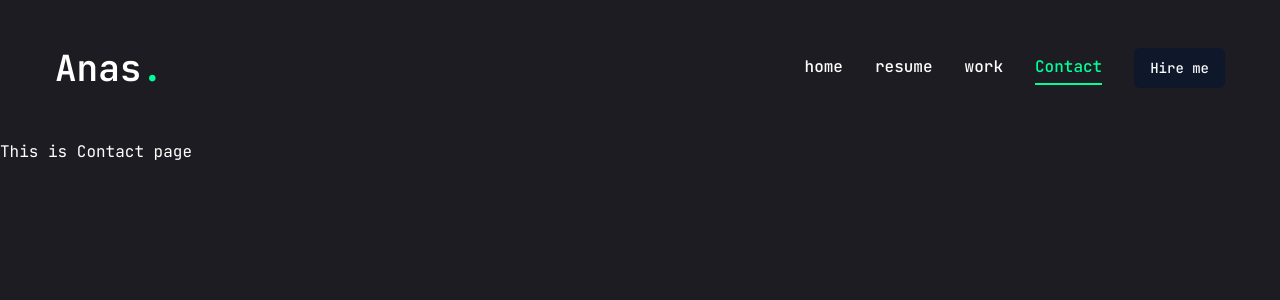
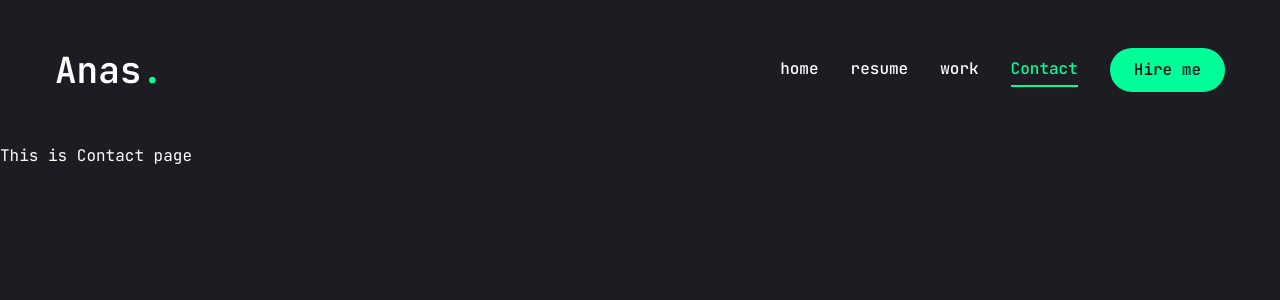
Before and after one commit to anasahammad/my-portfolio, a Next.js app: page /contact in a window 1280 px wide. Shown: the top 300 px of the page. Built offline with nearby package versions, Linux system fonts and the light colour scheme.

Commit message:
navbar added

```diff
--- a/components/Header.jsx
+++ b/components/Header.jsx
@@ -2,6 +2,7 @@
 import Link from "next/link";
 import { Button } from "./ui/button";
 import Nav from "./Nav";
+import MobileNav from "./MobileNav";
 const Header = () => {
     return (
         <header className='py-8 xl:py-12 text-white'>
@@ -22,7 +23,9 @@
 
                 {/* Mobile nav links */}
 
-                <div className="xl:hidden">Mobile link</div>
+                <div className="xl:hidden">
+                    <MobileNav/>
+                </div>
             </div>
         </header>
     );
--- /dev/null
+++ b/components/MobileNav.jsx
@@ -0,0 +1,54 @@
+"use client";
+
+import { usePathname } from "next/navigation";
+import { Sheet, SheetContent, SheetTrigger } from "./ui/sheet";
+import Link from "next/link";
+import {CiMenuFries} from 'react-icons/ci'
+
+
+const navLinks = [
+    {
+        title: "home",
+        path: "/"
+    },
+    {
+        title: "resume",
+        path: "/resume"
+    },
+    {
+        title: "work",
+        path: "/work"
+    },
+    {
+        title: "contact",
+        path: "/contact"
+    },
+]
+const MobileNav = () => {
+    const pathname = usePathname()
+    return (
+        <Sheet>
+           <SheetTrigger className="flex justify-center items-center">
+            <CiMenuFries className="text-[32px] text-accent"/>
+           </SheetTrigger>
+           <SheetContent className="flex flex-col">
+                {/* logo */}
+                <div className=" mb-4 text-2xl ">
+                    <Link href="/">
+                    <h1 className="text-4xl font-semibold">Anas<span className="text-accent">.</span></h1>
+                    </Link>
+                </div>
+                {/* nav links */}
+                <nav className="flex flex-col justify-center items-center gap-8">
+                    {navLinks?.map((link, idx)=> {
+                        return (
+                            <Link href={link.path} key={idx} className={`text-xl capitalize hover:text-accent transition-all ${link.path === pathname && 'text-accent border-b-2 border-accent'}`}>{link.title}</Link>
+                        )
+                    })}
+                </nav>
+           </SheetContent>
+        </Sheet>
+    );
+};
+
+export default MobileNav;
--- a/components/StairTransition.jsx
+++ b/components/StairTransition.jsx
@@ -14,6 +14,13 @@
                 <div className="h-screen w-screen fixed top-0 left-0 right-0 pointer-events-none z-40 flex">
                     <Stairs/>
                 </div>
+
+                <motion.div className="h-screen w-screen fixed bg-primary top-0 pointer-events-none"
+                initial={{opacity : 1}}
+                animate={{opacity: 0,
+                    transition : {delay : 1, ease: "easeInOut", duration: 0.4}
+                 }}
+                />
             </div>
         </AnimatePresence>
     </>
--- a/components/Stairs.jsx
+++ b/components/Stairs.jsx
@@ -1,10 +1,41 @@
+import { animate, motion } from "framer-motion";
 
 
+//variants
+const stairAnimation = {
+    initial : {
+        top: "0%"
+    },
+    animate : {
+        top : "100%"
+    },
+    exit : {
+        top : "100%, 0%"
+    }
+}
+
+const reverseIndex = (index)=>{
+    const totalSteps = 6;
+    return totalSteps - index - 1;
+}
 const Stairs = () => {
     return (
-        <div>
+        <>
+           {[...Array(6)].map((_, index)=> {
+            return (  <motion.div key={index} variants={stairAnimation} initial="initial" animate="animate" exit="exit"
+                transition={{
+                   duration : 0.4,
+                   ease : "easeInOut",
+                   delay : reverseIndex(index) * 0.1,
+                }}
 
-        </div>
+                className="h-screen w-screen bg-white relative"
+                />)
+
+           }
+
+        )}
+        </>
     );
 };
 
--- a/components/ui/button.jsx
+++ b/components/ui/button.jsx
@@ -5,25 +5,19 @@
 import { cn } from "@/lib/utils"
 
 const buttonVariants = cva(
-  "inline-flex items-center justify-center whitespace-nowrap rounded-md text-sm font-medium ring-offset-white transition-colors focus-visible:outline-none focus-visible:ring-2 focus-visible:ring-slate-950 focus-visible:ring-offset-2 disabled:pointer-events-none disabled:opacity-50 dark:ring-offset-slate-950 dark:focus-visible:ring-slate-300",
+  "inline-flex items-center justify-center whitespace-nowrap rounded-full text-base font-semibold ring-offset-white transition-colors",
   {
     variants: {
       variant: {
-        default: "bg-slate-900 text-slate-50 hover:bg-slate-900/90 dark:bg-slate-50 dark:text-slate-900 dark:hover:bg-slate-50/90",
-        destructive:
-          "bg-red-500 text-slate-50 hover:bg-red-500/90 dark:bg-red-900 dark:text-slate-50 dark:hover:bg-red-900/90",
-        outline:
-          "border border-slate-200 bg-white hover:bg-slate-100 hover:text-slate-900 dark:border-slate-800 dark:bg-slate-950 dark:hover:bg-slate-800 dark:hover:text-slate-50",
-        secondary:
-          "bg-slate-100 text-slate-900 hover:bg-slate-100/80 dark:bg-slate-800 dark:text-slate-50 dark:hover:bg-slate-800/80",
-        ghost: "hover:bg-slate-100 hover:text-slate-900 dark:hover:bg-slate-800 dark:hover:text-slate-50",
-        link: "text-slate-900 underline-offset-4 hover:underline dark:text-slate-50",
+        default: "bg-accent text-primary hover:bg-accent-hover",
+        primary: "bg-primary text-white",
+        outline: "border border-accent bg-transparent text-accent hover:bg-accent hover:text-primary",
       },
       size: {
-        default: "h-10 px-4 py-2",
-        sm: "h-9 rounded-md px-3",
-        lg: "h-11 rounded-md px-8",
-        icon: "h-10 w-10",
+        default: "h-[44px] px-6",
+        md: "h-[48px] px-6",
+        lg: "h-[56px] px-8 text-sm uppercase tracking-[2px]",
+
       },
     },
     defaultVariants: {
--- a/components/ui/sheet.jsx
+++ b/components/ui/sheet.jsx
@@ -2,9 +2,9 @@
 import * as React from "react"
 import * as SheetPrimitive from "@radix-ui/react-dialog"
 import { cva } from "class-variance-authority";
-import { X } from "lucide-react"
+import { cn } from "@/lib/utils";
 
-import { cn } from "@/lib/utils"
+import {IoMdClose} from "react-icons/io"
 
 const Sheet = SheetPrimitive.Root
 
@@ -26,7 +26,7 @@
 SheetOverlay.displayName = SheetPrimitive.Overlay.displayName
 
 const sheetVariants = cva(
-  "fixed z-50 gap-4 bg-white p-6 shadow-lg transition ease-in-out data-[state=open]:animate-in data-[state=closed]:animate-out data-[state=closed]:duration-300 data-[state=open]:duration-500 dark:bg-slate-950",
+  "fixed z-50 gap-4 bg-primary p-6 shadow-lg transition ease-in-out data-[state=open]:animate-in data-[state=closed]:animate-out data-[state=closed]:duration-300 data-[state=open]:duration-500 dark:bg-slate-950",
   {
     variants: {
       side: {
@@ -35,7 +35,7 @@
           "inset-x-0 bottom-0 border-t data-[state=closed]:slide-out-to-bottom data-[state=open]:slide-in-from-bottom",
         left: "inset-y-0 left-0 h-full w-3/4 border-r data-[state=closed]:slide-out-to-left data-[state=open]:slide-in-from-left sm:max-w-sm",
         right:
-          "inset-y-0 right-0 h-full w-3/4  border-l data-[state=closed]:slide-out-to-right data-[state=open]:slide-in-from-right sm:max-w-sm",
+          "inset-y-0 right-0 h-full w-3/4   data-[state=closed]:slide-out-to-right data-[state=open]:slide-in-from-right sm:max-w-sm",
       },
     },
     defaultVariants: {
@@ -50,8 +50,8 @@
     <SheetPrimitive.Content ref={ref} className={cn(sheetVariants({ side }), className)} {...props}>
       {children}
       <SheetPrimitive.Close
-        className="absolute right-4 top-4 rounded-sm opacity-70 ring-offset-white transition-opacity hover:opacity-100 focus:outline-none focus:ring-2 focus:ring-slate-950 focus:ring-offset-2 disabled:pointer-events-none data-[state=open]:bg-slate-100 dark:ring-offset-slate-950 dark:focus:ring-slate-300 dark:data-[state=open]:bg-slate-800">
-        <X className="h-4 w-4" />
+        className="absolute right-8 top-8 transition-opacity outline-none">
+        <IoMdClose className="text-3xl text-accent" />
         <span className="sr-only">Close</span>
       </SheetPrimitive.Close>
     </SheetPrimitive.Content>
--- a/package.json
+++ b/package.json
@@ -22,6 +22,7 @@
     "next": "14.2.4",
     "react": "^18",
     "react-dom": "^18",
+    "react-icons": "^5.2.1",
     "tailwind-merge": "^2.3.0",
     "tailwindcss-animate": "^1.0.7"
   },
```
Also changed, not shown: 1 other file (tests, documents, lock files or other folders).
